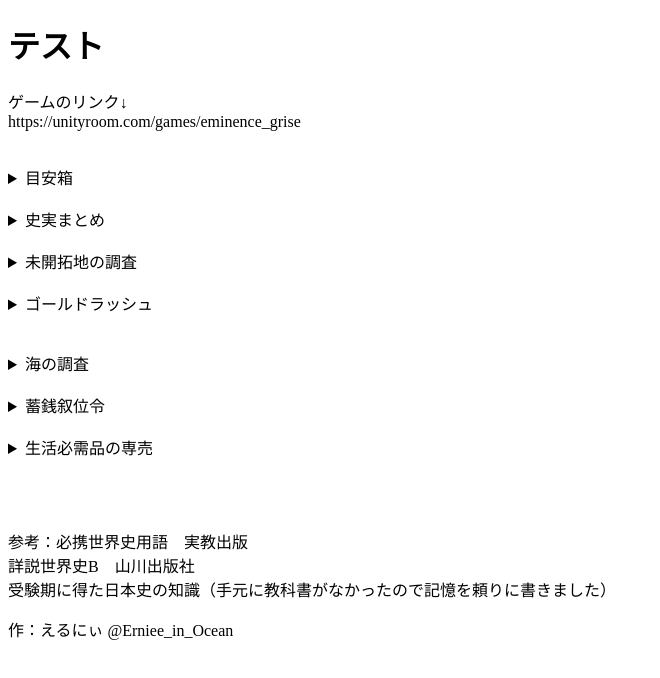
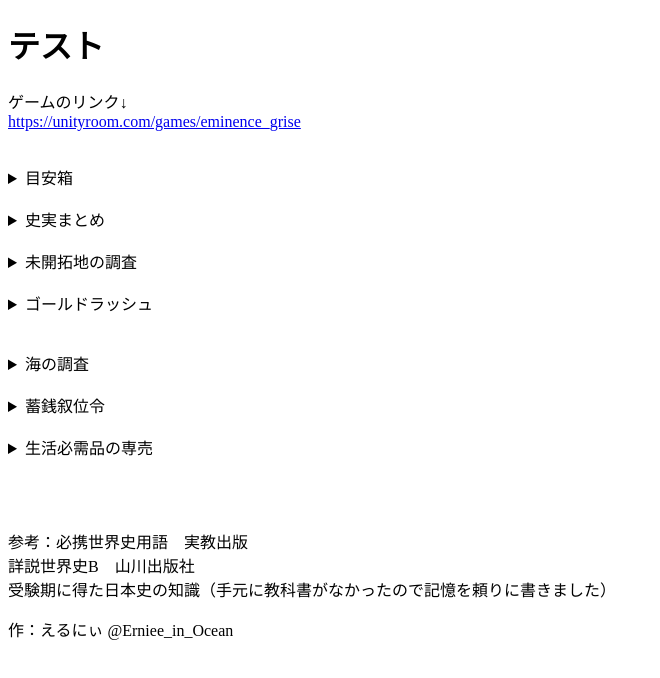
Before and after one commit to Erniee-in-Ocean/U1W-2, a plain HTML site: page index.html in a window 1280 px wide. Shown: the whole page, without its empty margins (0-660 px from the left). Drawn offline with Linux system fonts and the light colour scheme.

Commit message:
Update index.html

```diff
--- a/index.html
+++ b/index.html
@@ -9,7 +9,8 @@
 
     <p>
         ゲームのリンク↓<br>
-        https://unityroom.com/games/eminence_grise
+        <a href="https://unityroom.com/games/eminence_grise">
+        https://unityroom.com/games/eminence_grise</a>
     </p>
 
     <br>
```
